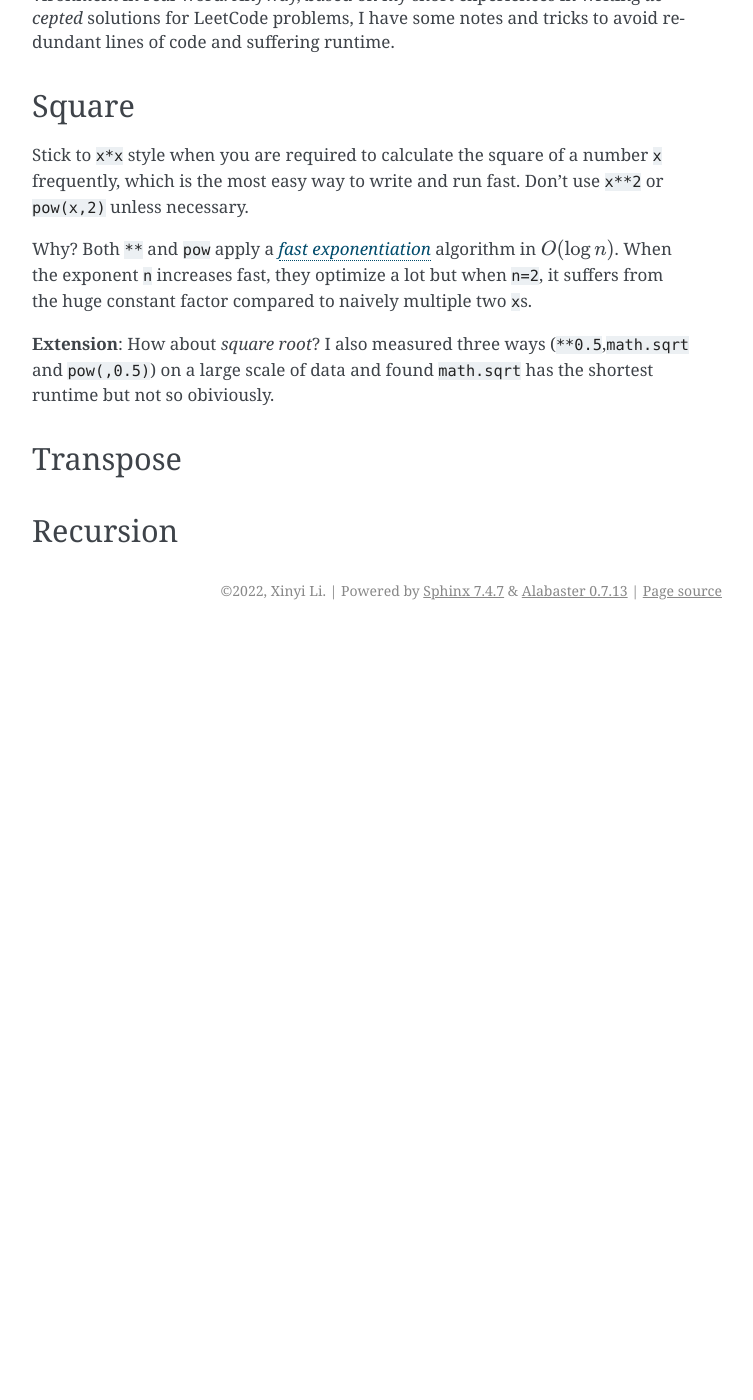
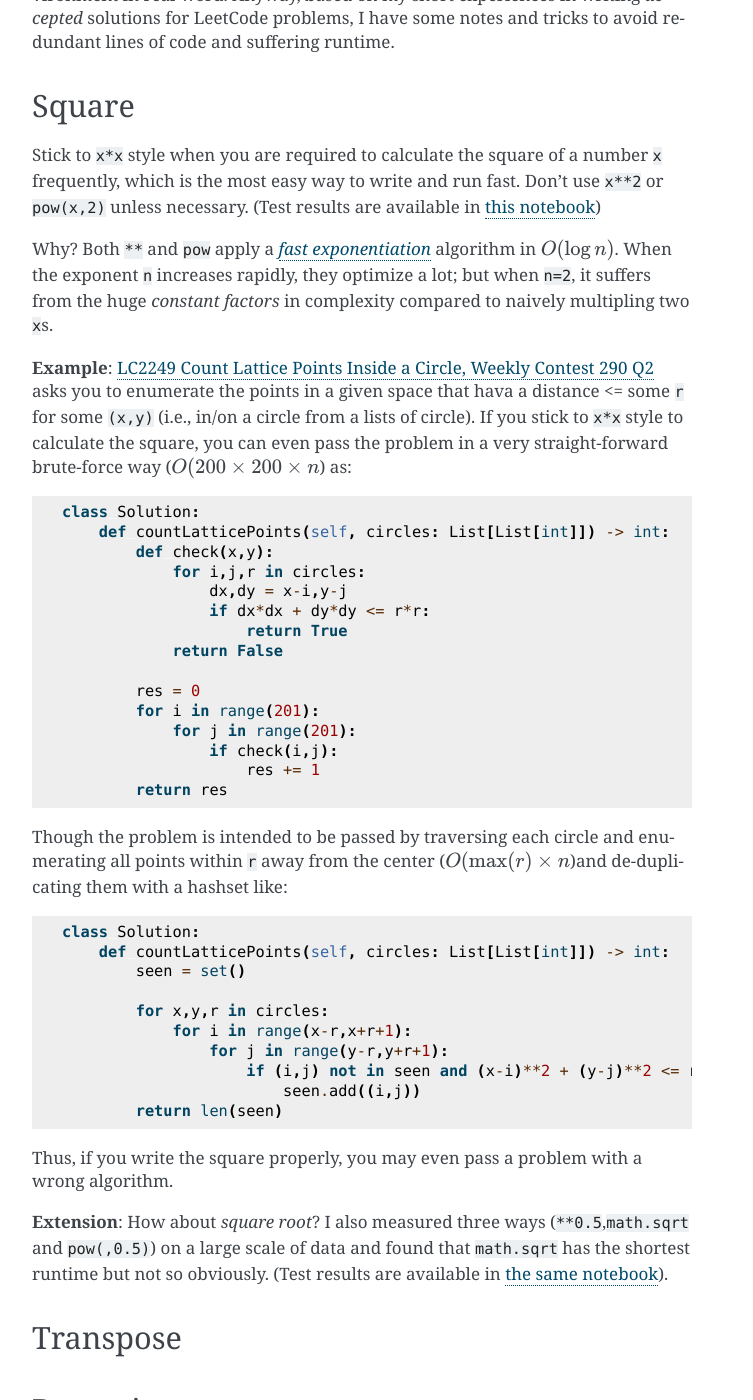
Before and after one commit to li-xin-yi/lctemplates, a Sphinx documentation site: the page built from docs/source/tips.md, in a window 1280 px wide and 1400 px high, scrolled down 530 px. Shown: the whole window, without its empty margins (388-1141 px from the left). Built offline with Sphinx 7.4.7, drawn with Linux system fonts in a browser that asks for light colours; before the commit the page ends 1160 px from its top, so only the background shows below that.

Commit message:
Update tips.md

````diff
--- a/docs/source/tips.md
+++ b/docs/source/tips.md
@@ -12,11 +12,48 @@ To work with Python in LeetCode smoothly, you also have to code in a proper way,
 
 ## Square
 
-Stick to `x*x` style when you are required to calculate the square of a number `x` frequently, which is the most easy way to write and run fast. Don't use `x**2` or `pow(x,2)` unless necessary.
+Stick to `x*x` style when you are required to calculate the square of a number `x` frequently, which is the most easy way to write and run fast. Don't use `x**2` or `pow(x,2)` unless necessary. (Test results are available in [this notebook](https://github.com/li-xin-yi/lctemplates/blob/main/test/square-test.ipynb))
 
-Why? Both `**` and `pow` apply a [*fast exponentiation*](https://en.wikipedia.org/wiki/Exponentiation_by_squaring) algorithm in $O(\log n)$. When the exponent `n` increases fast, they optimize a lot but when `n=2`, it suffers from the huge constant factor compared to naively multiple two `x`s.
+Why? Both `**` and `pow` apply a [*fast exponentiation*](https://en.wikipedia.org/wiki/Exponentiation_by_squaring) algorithm in $O(\log n)$. When the exponent `n` increases rapidly, they optimize a lot; but when `n=2`, it suffers from the huge *constant factors* in complexity compared to naively multipling two `x`s.
 
-**Extension**: How about *square root*? I also measured three ways (`**0.5`,`math.sqrt` and `pow(,0.5)`) on a large scale of data and found `math.sqrt` has the shortest runtime but not so obiviously.
+**Example**: [LC2249 Count Lattice Points Inside a Circle, Weekly Contest 290 Q2](https://leetcode.com/contest/weekly-contest-290/problems/count-lattice-points-inside-a-circle/) asks you to enumerate the points in a given space that hava a distance <= some `r` for some `(x,y)` (i.e., in/on a circle from a lists of circle). If you stick to `x*x` style to calculate the square, you can even pass the problem in a very straight-forward brute-force way ($O(200\times 200 \times n$) as:
+
+```py
+class Solution:
+    def countLatticePoints(self, circles: List[List[int]]) -> int:
+        def check(x,y):
+            for i,j,r in circles:
+                dx,dy = x-i,y-j
+                if dx*dx + dy*dy <= r*r:
+                    return True
+            return False
+
+        res = 0
+        for i in range(201):
+            for j in range(201):
+                if check(i,j):
+                    res += 1
+        return res
+```
+
+Though the problem is intended to be passed by traversing each circle and enumerating all points within `r` away from the center ($O(\max(r)\times n$)and de-duplicating them with a hashset like:
+
+```py
+class Solution:
+    def countLatticePoints(self, circles: List[List[int]]) -> int:
+        seen = set()
+
+        for x,y,r in circles:
+            for i in range(x-r,x+r+1):
+                for j in range(y-r,y+r+1):
+                    if (i,j) not in seen and (x-i)**2 + (y-j)**2 <= r**2:
+                        seen.add((i,j))
+        return len(seen)
+```
+
+Thus, if you write the square properly, you may even pass a problem with a wrong algorithm.
+
+**Extension**: How about *square root*? I also measured three ways (`**0.5`,`math.sqrt` and `pow(,0.5)`) on a large scale of data and found that `math.sqrt` has the shortest runtime but not so obviously. (Test results are available in [the same notebook](https://github.com/li-xin-yi/lctemplates/blob/main/test/square-test.ipynb)).
 
 ## Transpose
 
````
